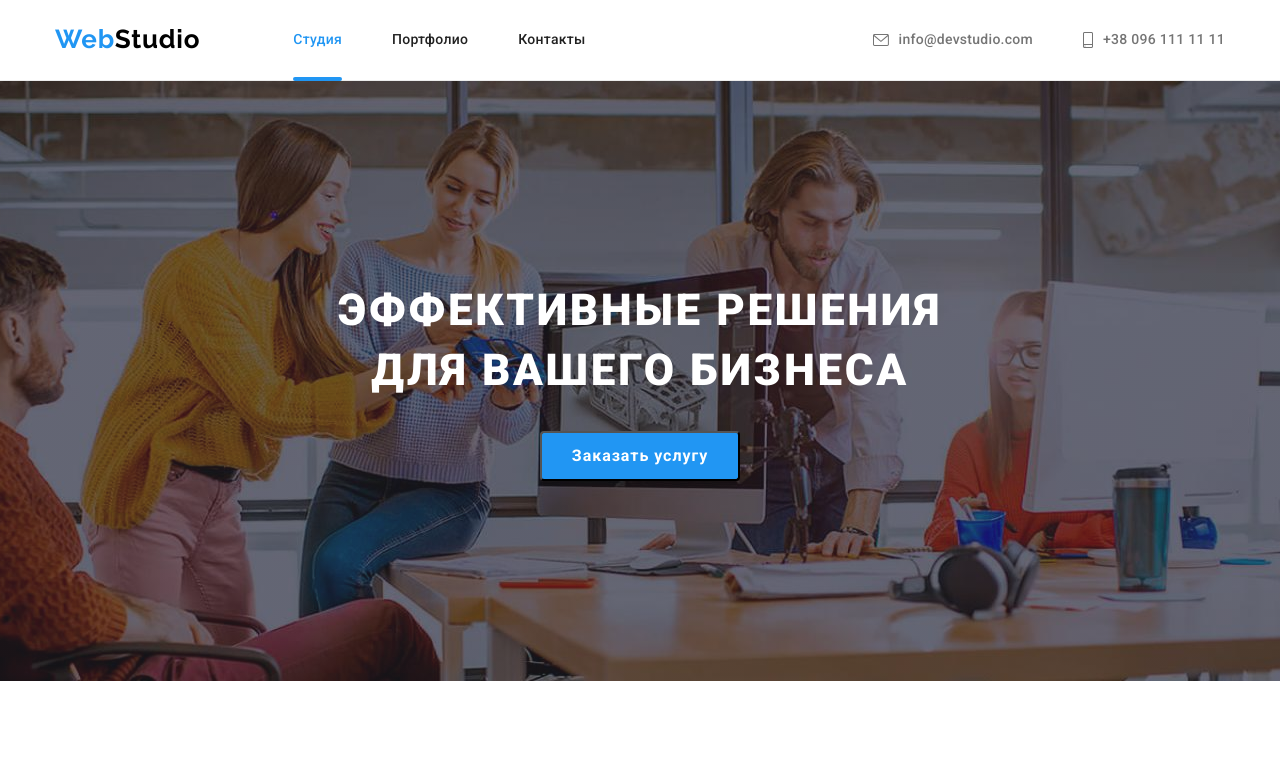
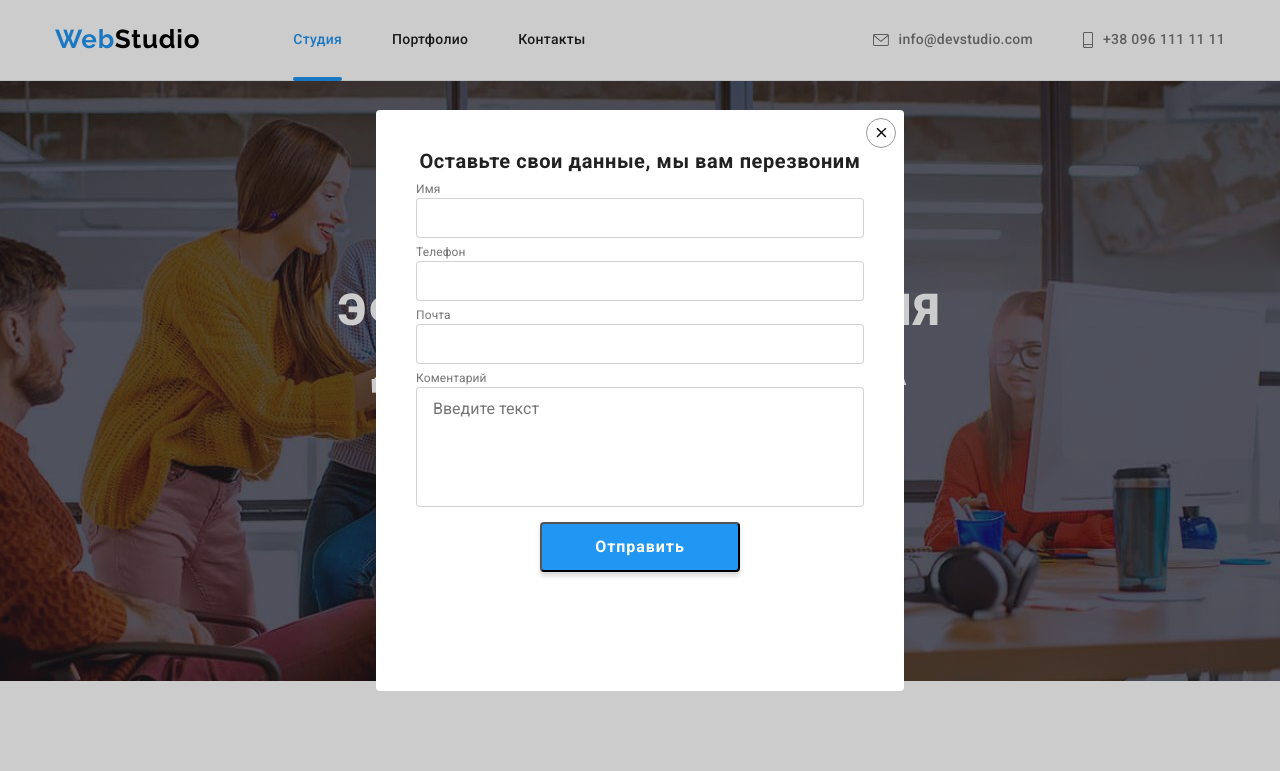
Before and after one commit to IgorFish/goit-markup-hw-06, a plain HTML site: page index.html in a window 1280 px wide. Shown: the top 771 px of the page. Drawn offline with nearby package versions, Linux system fonts and the light colour scheme.

Commit message:
модалка +
модалка +

```diff
--- a/css/styles.css
+++ b/css/styles.css
@@ -690,6 +690,7 @@ ul {
   border-radius: 4px;
   transform: scale(1);
   transition: transform 250ms cubic-bezier(0.4, 0, 0.2, 1);
+  padding: 40px;
 }
 
 /* кнопка закрытия модалки */
@@ -706,20 +707,83 @@ ul {
   height: 30px;
   background-color: #ffffff;
   border: 1px solid #999999;
-  z-index: 2;
+}
+/* шапка модалки */
+
+.modal-title {
+  font-weight: 700;
+  font-size: 20px;
+  line-height: 1.15;
+  text-align: center;
+  letter-spacing: 0.03em;
+  color: var(--title-text-color);
+  margin-bottom: 12px;
+}
+/* формы модалки */
+
+.form-field {
+  margin-bottom: 10px;
 }
 
-/* формы модалки */
+.modal-label {
+  font-weight: 400;
+  font-size: 12px;
+  line-height: 1.17px;
+  letter-spacing: 0.01em;
+  color: var(--primary-text-color);
+  display: block;
+  padding-top: 4px;
+  padding-bottom: 4px;
+  margin-bottom: 4px;
+}
+.modal-input {
+  width: 100%;
+  height: 40px;
+  border: 1px solid rgba(33, 33, 33, 0.2);
+  box-sizing: border-box;
+  border-radius: 4px;
+  padding-left: 42px;
+  padding-right: 10px;
+}
+.modal-textarea {
+  width: 100%;
+  height: 120px;
+  padding: 12px 16px;
+  border: 1px solid rgba(33, 33, 33, 0.2);
+  box-sizing: border-box;
+  border-radius: 4px;
+  resize: none;
+}
 
-.modal-form {
+.modal-button {
+  width: 200px;
+  height: 50px;
+  box-shadow: 0px 4px 4px rgba(0, 0, 0, 0.15);
+  border-radius: 4px;
+  background: var(--accent-color);
+  cursor: pointer;
+  color: var(--primari-bg-color);
+  font-weight: 700;
+  font-size: 16px;
+  line-height: 1.88;
+
+  text-align: center;
+  letter-spacing: 0.06em;
+  display: block;
+  margin: 0 auto;
+}
+
+/* 14_10_2021 */
+/* .modal-form {
   display: flex;
   flex-direction: column;
   align-items: center;
   width: 100%;
   right: 100%;
   padding: 40px;
-}
+} */
 
+/* до 14_10_2021 */
 /* .modal-form {
   position: absolute;
   display: flex;
@@ -734,7 +798,9 @@ ul {
 } */
 
 /* заголовок модалки */
-.modal-title {
+
+/* 14_10_2021 */
+/* .modal-title {
   font-weight: 700;
   font-size: 20px;
   line-height: 1.15;
@@ -743,10 +809,10 @@ ul {
   color: var(--title-text-color);
   margin-bottom: 12px;
 }
-
+/*
 /* class="form-field" */
 
-.form-field {
+/* .form-field {
   display: flex;
   flex-direction: column;
   width: 100%;
@@ -767,9 +833,9 @@ ul {
 .form-modal-button {
   display: flex;
   justify-content: center;
-}
+} */
 /* кнопка отправки форм модалки */
-.modal-button {
+/* .modal-button {
   width: 200px;
   height: 50px;
   box-shadow: 0px 4px 4px rgba(0, 0, 0, 0.15);
@@ -780,13 +846,13 @@ ul {
   font-weight: 700;
   font-size: 16px;
   line-height: 1.88;
-  /* align-items: center; */
+
   text-align: center;
   letter-spacing: 0.06em;
 }
 .modal-textarea {
   resize: none;
-}
+} */
 /* основной цвет background: #212121; */
 /* вторичный #757575; */
 /* акцент #2196F3 */
--- a/index.html
+++ b/index.html
@@ -452,7 +452,51 @@
       </div>
     </footer>
     <!-- модальное окно -->
-    <div class="backdrop is-hidden" data-modal>
+    <!-- новое 14_10_2021 -->
+    <div class="backdrop is-hidde" data-modal>
+      <div class="modal">
+        <button type="button" class="close-button" data-modal-close>
+          <svg class="icon-close" width="30" height="30">
+            <use href="./images/symbol-defs.svg#icon-close"></use>
+          </svg>
+        </button>
+
+        <p class="modal-title">Оставьте свои данные, мы вам перезвоним</p>
+
+        <form action="#" class="modal-form">
+          <div class="form-field">
+            <label class="modal-label" for="name">Имя</label>
+            <input class="modal-input" type="text" name="name" id="name" />
+          </div>
+
+          <div class="form-field">
+            <label class="modal-label" for="tel">Телефон</label>
+            <input class="modal-input" type="tel" name="tel" id="tel" />
+          </div>
+
+          <div class="form-field">
+            <label class="modal-label" for="mail">Почта</label>
+            <input class="modal-input" type="email" name="mail" id="mail" />
+          </div>
+
+          <div class="form-field">
+            <label class="modal-label" for="comment">Коментарий</label>
+
+            <textarea
+              class="modal-textarea"
+              name="comment"
+              id="comment"
+              placeholder="Введите текст"
+            ></textarea>
+          </div>
+
+          <button class="modal-button" type="submit">Отправить</button>
+        </form>
+      </div>
+    </div>
+
+    <!-- 14_10_2021 -->
+    <!-- <div class="backdrop is-hidden" data-modal>
       <div class="modal">
         <button type="button" class="close-button" data-modal-close>
           <svg class="icon-close" width="30" height="30">
@@ -508,7 +552,7 @@
           </div>
         </form>
       </div>
-    </div>
+    </div> -->
     <script src="./js/modal.js"></script>
 
     <!-- скрипт репета -->
```
